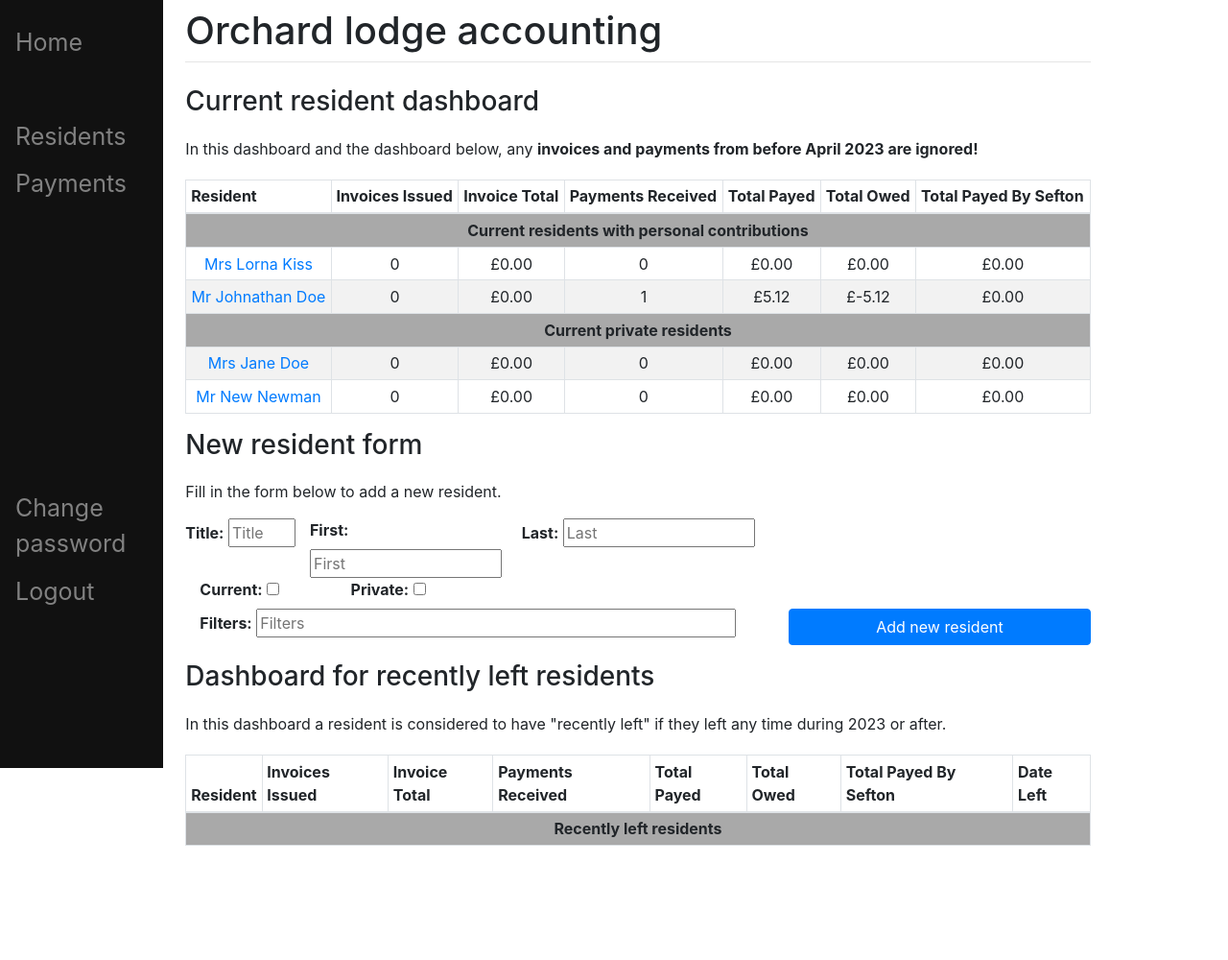
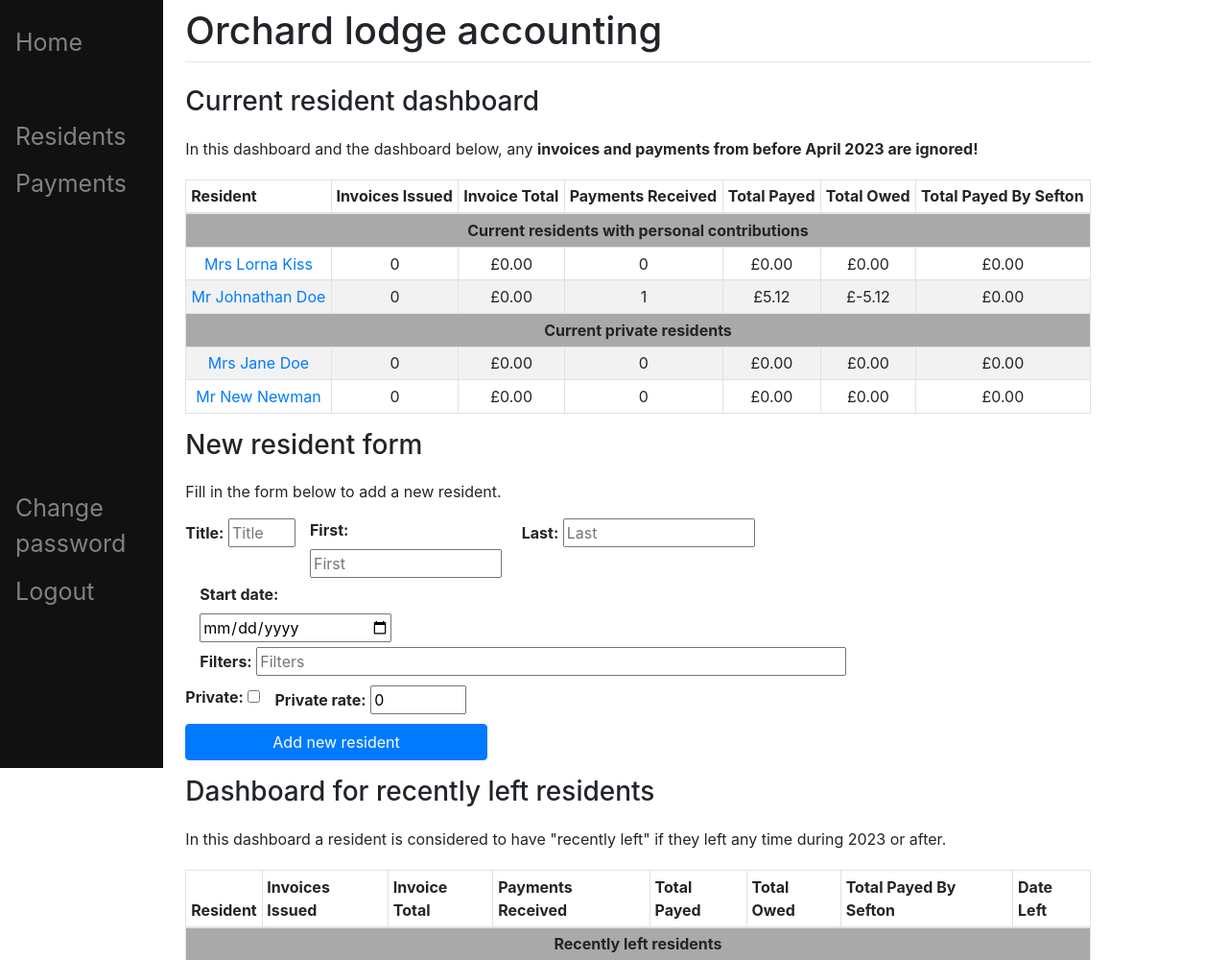
Before and after one commit to chainx/Orchard-lodge-website, a Django app: page /residents/ in a window 1280 px wide; the page is wider, and only the part inside the window is pictured. Shown: the top 1000 px of that part at 96% size. Before the commit the page ends 881 px from the top of that part, so only its background shows below. Run offline with Django 3.2, Linux system fonts and the light colour scheme; a user stored in the database is signed in; data comes from the database, SQL or seed files in the repository; data that the repository does not hold is empty; parts of the project's set-up code (start-up, migrations or seed data) failed here and were passed over; some libraries are stand-ins or nearby versions.

Commit message:
Modified form to add residents (now generated customer ref no) and added start and leave date to resident pages

```diff
--- a/Plans.txt
+++ b/Plans.txt
@@ -1,5 +1,4 @@
 Specific resident's page:
-    -Add start and leave date to residents page with the ability to modify
     -Javascript code to vary cutoff date when matching invoices and payments
     -Update drag and drop functionality to allow matching multiple payments to a single invoice
     -Functionality to mark as obsolete, modify, view and download each invoice
@@ -11,6 +10,7 @@ Remittance advice page:
 
 Residents page:
     -Add totals row and indices to resident dashboard table
+    -Add Javascript to reorder dashboard table by total owed, or by last name
     -Add global variable to modify cutoff date and form to modify it
 
 Upload page:
--- a/main/forms.py
+++ b/main/forms.py
@@ -11,13 +11,15 @@ class UploadFileForm(forms.ModelForm):
 class ResidentForm(forms.ModelForm):
     class Meta:
         model = resident
-        fields = ['title', 'first', 'last', 'current', 'private', 'private_rate', 'filters']
+        fields = ['title', 'first', 'last', 'current', 'private', 'private_rate', 'filters', 'start_date', 'leave_date', 'customer_ref_no']
         widgets = {
             'title' : forms.TextInput(attrs={'placeholder': 'Title', 'style': 'width: 70px;'}),
             'first' : forms.TextInput(attrs={'placeholder': 'First', 'style': 'width: 200px;'}),
             'last' : forms.TextInput(attrs={'placeholder': 'Last', 'style': 'width: 200px;'}),
             'private_rate' : forms.TextInput(attrs={'placeholder': 'Private rate', 'style': 'width: 100px;'}),
-            'filters' : forms.TextInput(attrs={'placeholder': 'Filters', 'style': 'width: 500px;'})
+            'filters' : forms.TextInput(attrs={'placeholder': 'Filters', 'style': 'width: 615px;'}),
+            'start_date': forms.TextInput(attrs={'placeholder': 'Start date', 'type': 'date', 'style': 'width: 200px;'}),
+            'leave_date': forms.TextInput(attrs={'placeholder': 'Leave date', 'type': 'date', 'style': 'width: 200px;'}),
         }
 
     def is_valid(self):
--- a/main/models.py
+++ b/main/models.py
@@ -12,7 +12,7 @@ class resident(models.Model):
     last = models.CharField(max_length=32)
     customer_ref_no = models.CharField(max_length=6, default='', blank=True, null=True)
     sefton_id = models.CharField(max_length=32, blank=True, null=True)
-    current = models.BooleanField(default=False)
+    current = models.BooleanField(default=True)
     private = models.BooleanField(default=False)
     private_rate = models.IntegerField(default=0, blank=True, null=True)
     filters = models.CharField(max_length=256, default='', blank=True, null=True)
@@ -63,7 +63,7 @@ class payment(models.Model):
 
     @property
     def str_amount(self):
-        return u'\u00A3' + f'{self.amount/100:.2f}'
+        return u'\u00A3' + f'{self.amount/100:,.2f}'
 
     @property
     def cleaned_description(self):
@@ -91,7 +91,7 @@ class invoice(models.Model):
 
     @property
     def str_total(self):
-        return u'\u00A3' + f'{self.total/100:.2f}'
+        return u'\u00A3' + f'{self.total/100:,.2f}'
 
     def __str__(self):
         return str(self.filename)
@@ -106,7 +106,7 @@ class sefton_payment(models.Model):
 
     @property
     def str_total(self):
-        return u'\u00A3' + f'{self.total/100:.2f}'
+        return u'\u00A3' + f'{self.total/100:,.2f}'
 
 class sefton_login_details(models.Model):
     email = models.CharField(max_length=256, blank=True, null=True)
--- a/main/templates/main/residents.html
+++ b/main/templates/main/residents.html
@@ -55,20 +55,22 @@ Residents page
     {% csrf_token %}
     <input type="hidden" name="form_type" value="Updating resident info">
     <div class="container">
-        <div class="row">
+        <div class="row", style="margin-bottom: 5px">
             <div class="col-sm-1.5"><b>{{resident_form.title.label_tag}}</b>  {{resident_form.title}}</div>
             <div class="col-sm-3"><b>{{resident_form.first.label_tag}}</b>  {{resident_form.first}}</div>
             <div class="col-sm-2.5"><b>{{resident_form.last.label_tag}}</b>  {{resident_form.last}}</div>
         </div>
-        <div class="row">
-            <div class="col-sm-2"><b>{{resident_form.current.label_tag}}</b>  {{resident_form.current}}</div>
-            <div class="col-sm-2"><b>{{resident_form.private.label_tag}}</b>  {{resident_form.private}}</div>
-            {% if res.private %}
-                <div class="col-sm-3"><b>{{resident_form.private_rate.label_tag}}</b>  {{resident_form.private_rate}}</div>
-            {% endif %}
+        <div class="row", style="margin-bottom: 5px">
+            <div class="col-sm-4"><b>{{resident_form.start_date.label_tag}}</b>  {{resident_form.start_date}}</div>
+        </div>
+        <div class="row", style="margin-bottom: 5px">
+            <div class="col-sm"><b>{{resident_form.filters.label_tag}}</b>  {{resident_form.filters}}</div>
+        </div>
+        <div class="row", style="margin-bottom: 5px">
+            <div class="col-sm-1.5"><b>{{resident_form.private.label_tag}}</b>  {{resident_form.private}}</div>
+            <div class="col-sm-3"><b>{{resident_form.private_rate.label_tag}}</b>  {{resident_form.private_rate}}</div>
         </div>
         <div class="row">
-            <div class="col-sm"><b>{{resident_form.filters.label_tag}}</b>  {{resident_form.filters}}</div>
             <button type="submit" class="col-sm-4 btn btn-primary">Add new resident</button>
         </div>
     </div>
--- a/main/views.py
+++ b/main/views.py
@@ -14,7 +14,7 @@ from .models import resident, invoice, payment
 
 from backend.file_utils import file_num, latest_filename, latest_filenum
 from backend.get_sefton_data import get_remittance_advice
-from backend.invoices import get_invoice_data_from_sefton_csv, write_invoices_and_update_db
+from backend.invoices import get_invoice_data_from_sefton_csv, write_invoices_and_update_db, generate_unique_customer_reference_number
 from backend.payments import match_payments_to_resident
 from backend.send_emails import send_email
 
@@ -91,7 +91,10 @@ def residents(request):
         }
 
         if request.method=='POST':
-            form = ResidentForm(request.POST)
+            post_data = request.POST.copy()  # Make the POST data mutable
+            post_data['customer_ref_no'] = generate_unique_customer_reference_number()
+            post_data['current'] = True
+            form = ResidentForm(post_data)
             if form.is_valid():
                 form.save()
                 return redirect('/residents')
```
Also changed, not shown: main/templates/main/specific_resident.html (+10 -4 lines).
